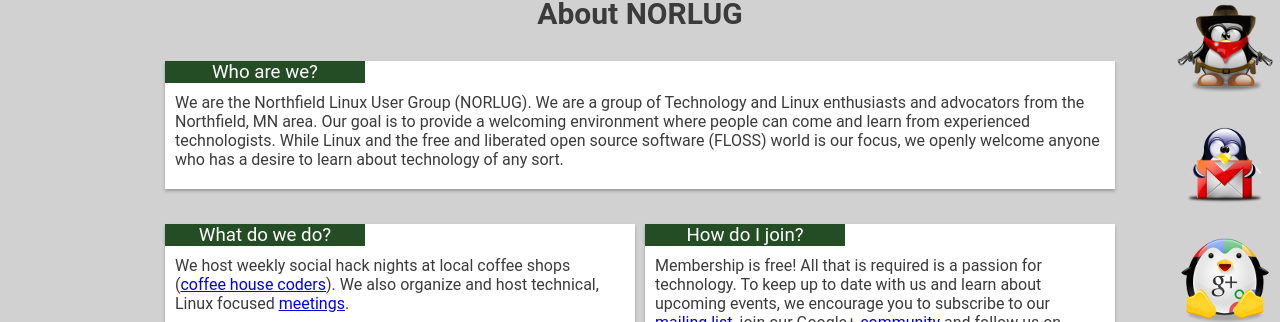
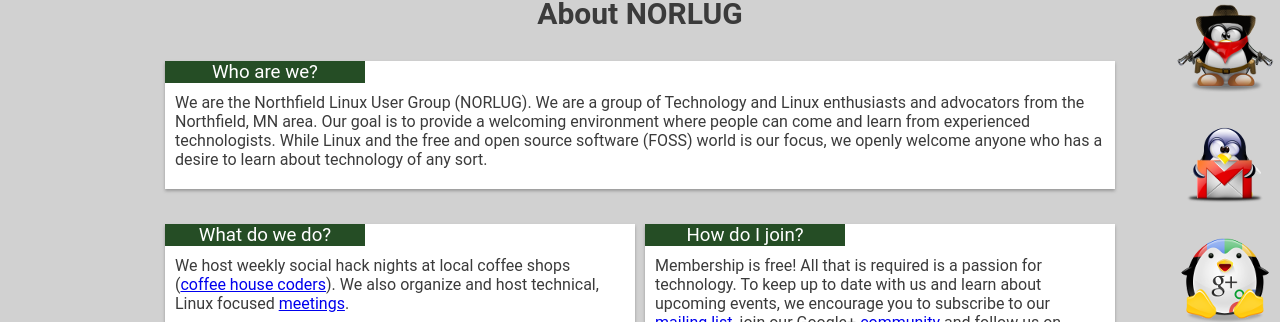
Before and after one commit to norlug/norlug.github.io, a Jekyll site: the page built from index.html, in a window 1280 px wide. Shown: the part 103-425 px from the top of the page. Built offline with Jekyll 4.4.1, drawn with Linux system fonts in a browser that asks for light colours.

Commit message:
Removed "Liberated"

```diff
--- a/index.html
+++ b/index.html
@@ -12,7 +12,7 @@ Dont forget to register on our <a href="https://plus.google.com/u/0/events/cp5h1
 <p class="welcomePageHeaders">About NORLUG</p>
 <section class="card">
 	<h3 class="header left"> Who are we? </h3>
-	<p class="content left"> We are the Northfield Linux User Group (NORLUG). We are a group of Technology and Linux enthusiasts and advocators from the Northfield, MN area. Our goal is to provide a welcoming environment where people can come and learn from experienced technologists. While Linux and the free and liberated open source software (FLOSS) world is our focus, we openly welcome anyone who has a desire to learn about technology of any sort.</p>
+	<p class="content left"> We are the Northfield Linux User Group (NORLUG). We are a group of Technology and Linux enthusiasts and advocators from the Northfield, MN area. Our goal is to provide a welcoming environment where people can come and learn from experienced technologists. While Linux and the free and open source software (FOSS) world is our focus, we openly welcome anyone who has a desire to learn about technology of any sort.</p>
 </section>
 
 <section class="card left medium">
```
